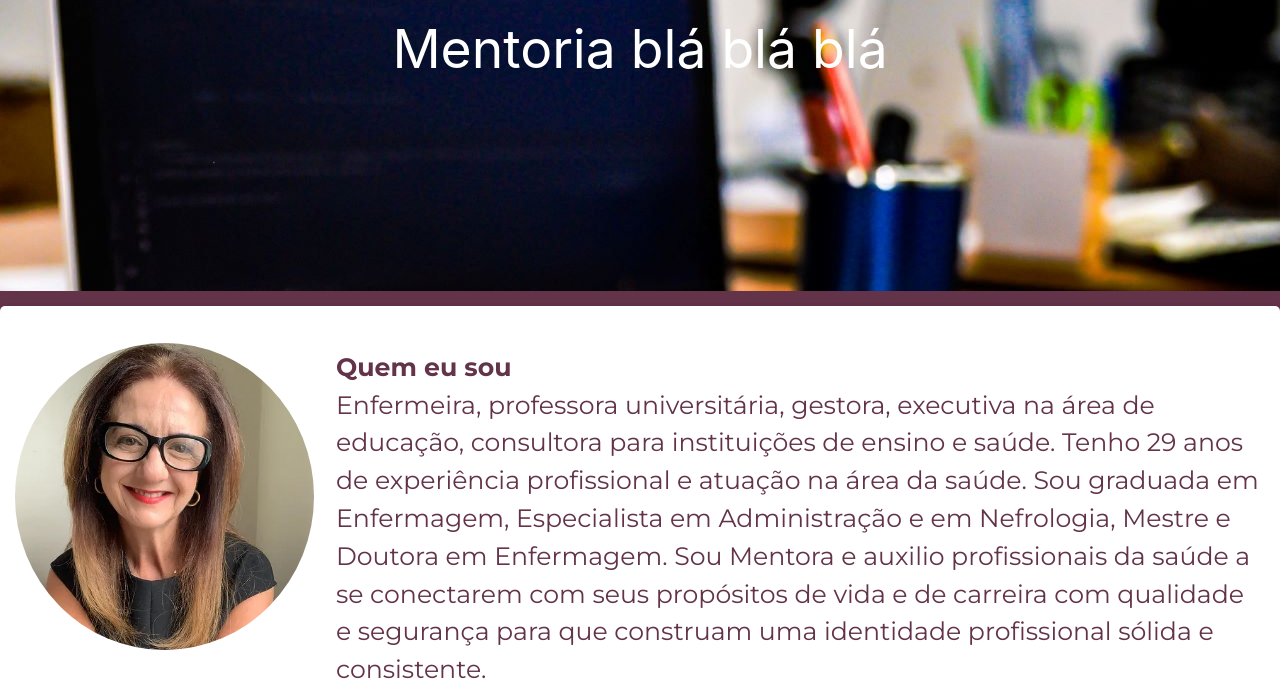
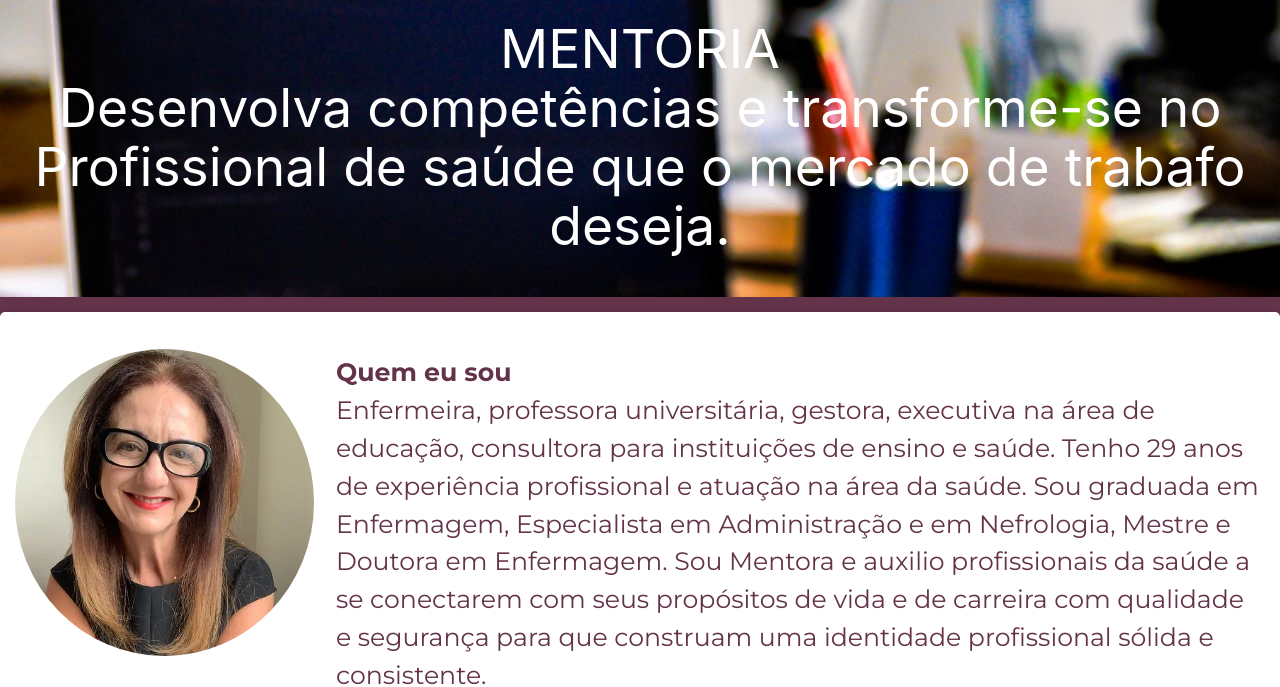
Before and after one commit to everaldo-araujo/mos-mentoria, a plain HTML site: page index.html in a window 1280 px wide. Shown: the part 153-840 px from the top of the page. Drawn offline with nearby package versions, Linux system fonts and the light colour scheme; a web font is replaced by a local one.

Commit message:
atualização

```diff
--- a/index.html
+++ b/index.html
@@ -38,7 +38,7 @@
     <div class="section no-pad-bot">
       <div class="container">
         <br><br>
-        <h2 class="header center white-text"><br>Mentoria blá blá blá</h1>
+        <h2 class="header center white-text"><br>MENTORIA<br>Desenvolva competências e transforme-se no Profissional de saúde que o mercado de trabafo deseja.</h1>
        <!-- <div class="row center">
           <h5 class="header col s12 light">Mentoria blá blá blá</h5>
         </div> -->
```
